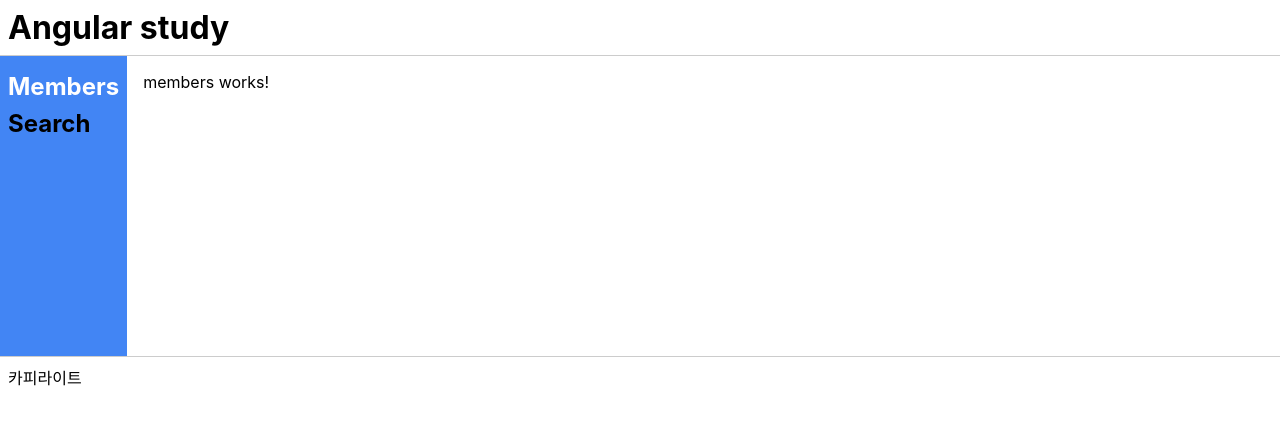
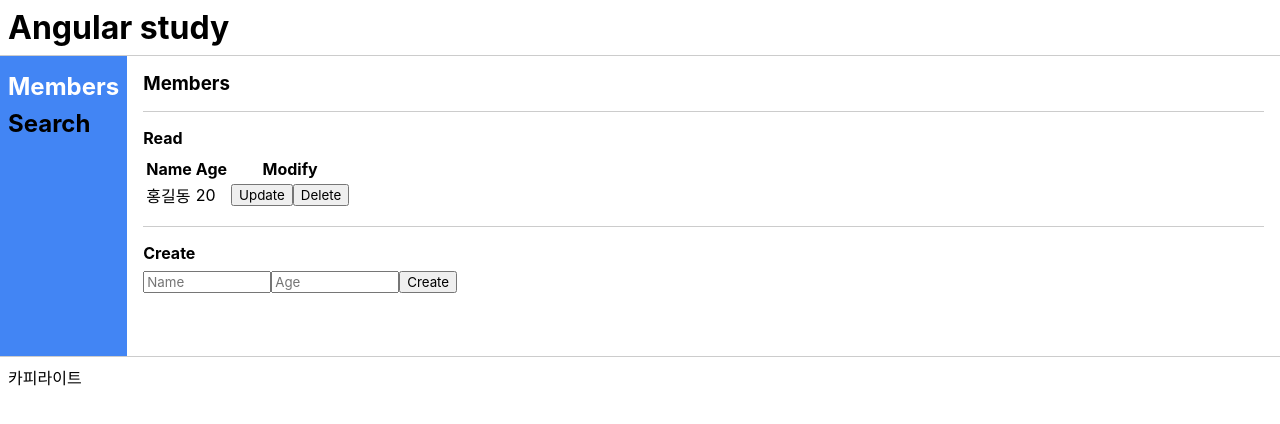
Before and after one commit to B-gooroom/angular-study, an Angular app: page /members in a window 1280 px wide. Shown: the top 424 px of the page. Built offline with nearby package versions, Linux system fonts and the light colour scheme.

Commit message:
[#4] members service create

```diff
--- a/src/app/app.module.ts
+++ b/src/app/app.module.ts
@@ -8,6 +8,7 @@
 import { FooterComponent } from './components/footer/footer.component';
 import { MembersComponent } from './components/contents/members/members.component';
 import { SearchComponent } from './components/contents/search/search.component';
+import { FormsModule } from '@angular/forms';
 
 @NgModule({
   declarations: [
@@ -20,7 +21,8 @@
   ],
   imports: [
     BrowserModule,
-    AppRoutingModule
+    AppRoutingModule,
+    FormsModule
   ],
   providers: [],
   bootstrap: [AppComponent]
--- a/src/app/components/contents/members/members.component.html
+++ b/src/app/components/contents/members/members.component.html
@@ -1 +1,39 @@
-<p>members works!</p>
+<div>
+  <h3>Members</h3>
+  <hr class="d-block" />
+  <div>
+    <h4>Read</h4>
+    <table>
+      <thead>
+        <tr>
+          <th>Name</th>
+          <th>Age</th>
+          <th>Modify</th>
+        </tr>
+      </thead>
+      <tbody>
+        <tr>
+          <td>홍길동</td>
+          <td>20</td>
+          <td>
+            <button>Update</button>
+            <button>Delete</button>
+          </td>
+        </tr>
+      </tbody>
+    </table>
+  </div>
+  <hr class="d-block" />
+  <div>
+    <h4>Create</h4>
+    <input type="text" placeholder="Name"
+      [ngModel]="membersService.member.name"
+      (ngModelChange)="membersService.member.name = $event"
+    >
+    <input type="text" placeholder="Age"
+      [ngModel]="membersService.member.age"
+      (ngModelChange)="membersService.member.age = $event"
+    >
+    <button (click)="membersService.membersCreate()">Create</button>
+  </div>
+</div>
--- a/src/app/components/contents/members/members.component.ts
+++ b/src/app/components/contents/members/members.component.ts
@@ -1,4 +1,6 @@
+import { importType } from '@angular/compiler/src/output/output_ast';
 import { Component, OnInit } from '@angular/core';
+import { MembersService } from '../../../services/members.service';
 
 @Component({
   selector: 'app-members',
@@ -7,9 +9,11 @@
 })
 export class MembersComponent implements OnInit {
 
-  constructor() { }
+  constructor(public membersService: MembersService) { }
 
   ngOnInit(): void {
+    this.membersService.member.name = '';
+    this.membersService.member.age = '';
   }
 
 }
--- /dev/null
+++ b/src/app/services/members.service.ts
@@ -0,0 +1,22 @@
+import { Injectable } from '@angular/core';
+
+@Injectable({
+  providedIn: 'root'
+})
+export class MembersService {
+  constructor() { }
+
+  members: any = [];
+  member: any = {
+    name: '',
+    age: ''
+  }
+
+  membersCreate() {
+    this.members.push({
+      name: this.member.name,
+      age: this.member.age
+    });
+    console.log('Done membersCreate', this.members);
+  }
+}
```
Also changed, not shown: 1 other file (tests, documents, lock files or other folders).
